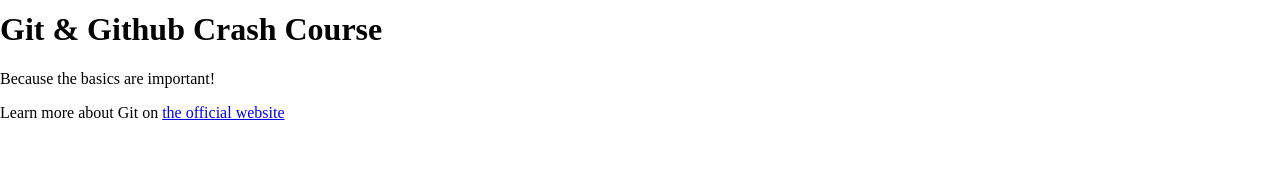
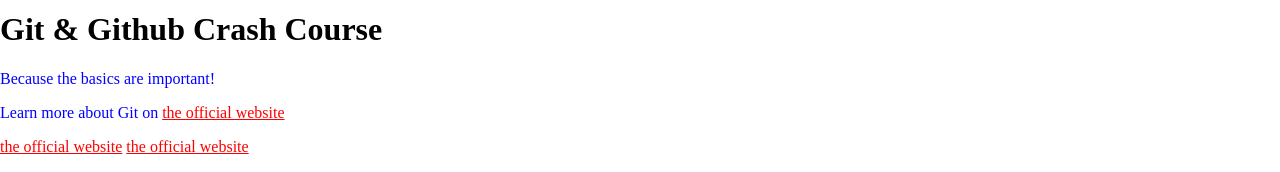
Before and after one commit to fekt2016/github-crash-course, a plain HTML site: page index.html in a window 1280 px wide. Shown: the part 2014-2186 px from the top of the page. Before the commit the page ends 2152 px from the top, so only its background shows below. Drawn offline with Linux system fonts and the light colour scheme.

Commit message:
added link and style

```diff
--- a/index.html
+++ b/index.html
@@ -14,5 +14,9 @@
       Learn more about Git on
       <a href="https://git-scm.com/book/en/v2">the official website</a>
     </p>
+    <p>
+      <a href="https://git-scm.com/book/en/v2">the official website</a>
+      <a href="https://git-scm.com/book/en/v2">the official website</a>
+    </p>
   </body>
 </html>
--- a/style.css
+++ b/style.css
@@ -1,3 +1,10 @@
 body {
   margin: 0 auto;
 }
+
+a {
+  color: red;
+}
+p {
+  color: blue;
+}
```
